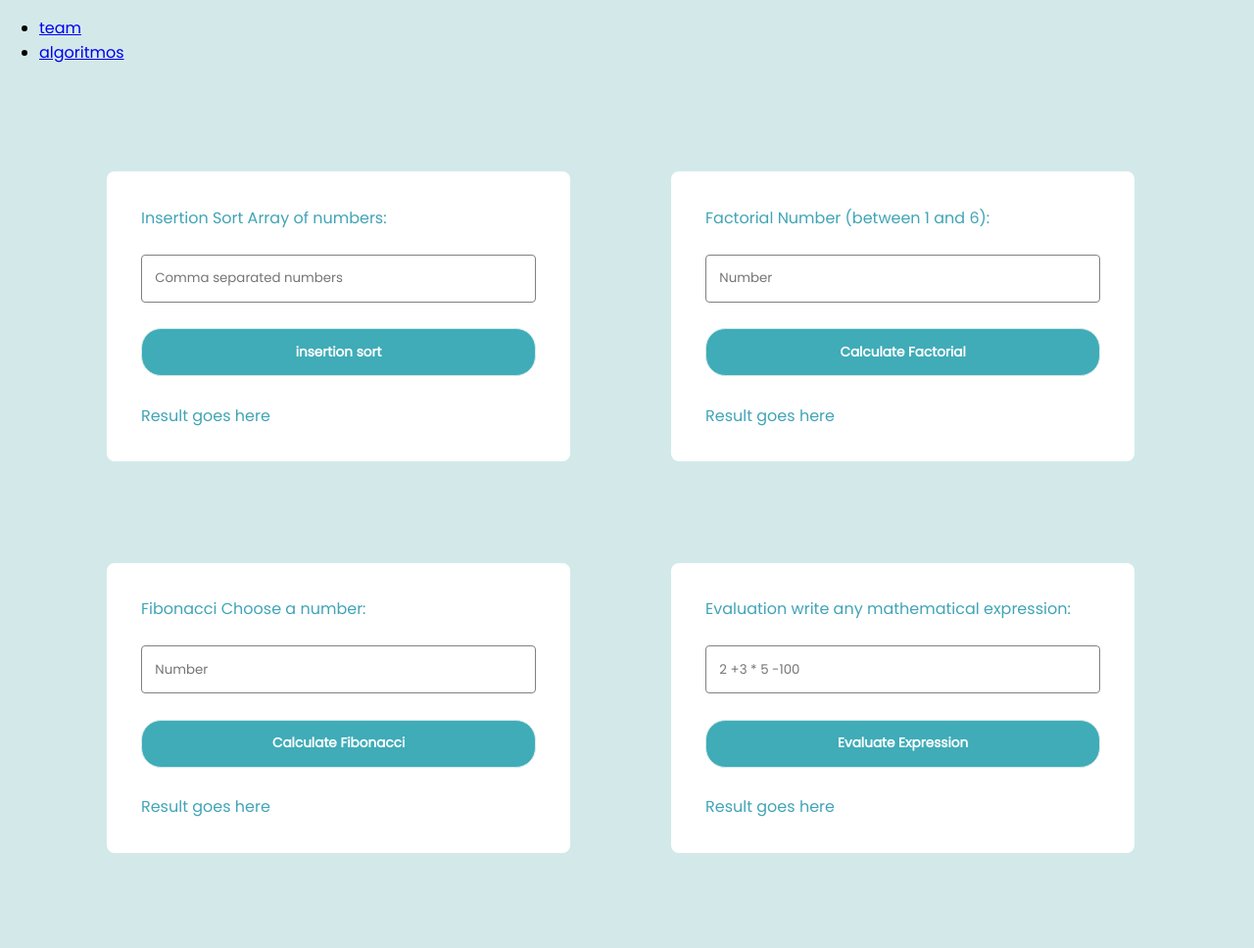
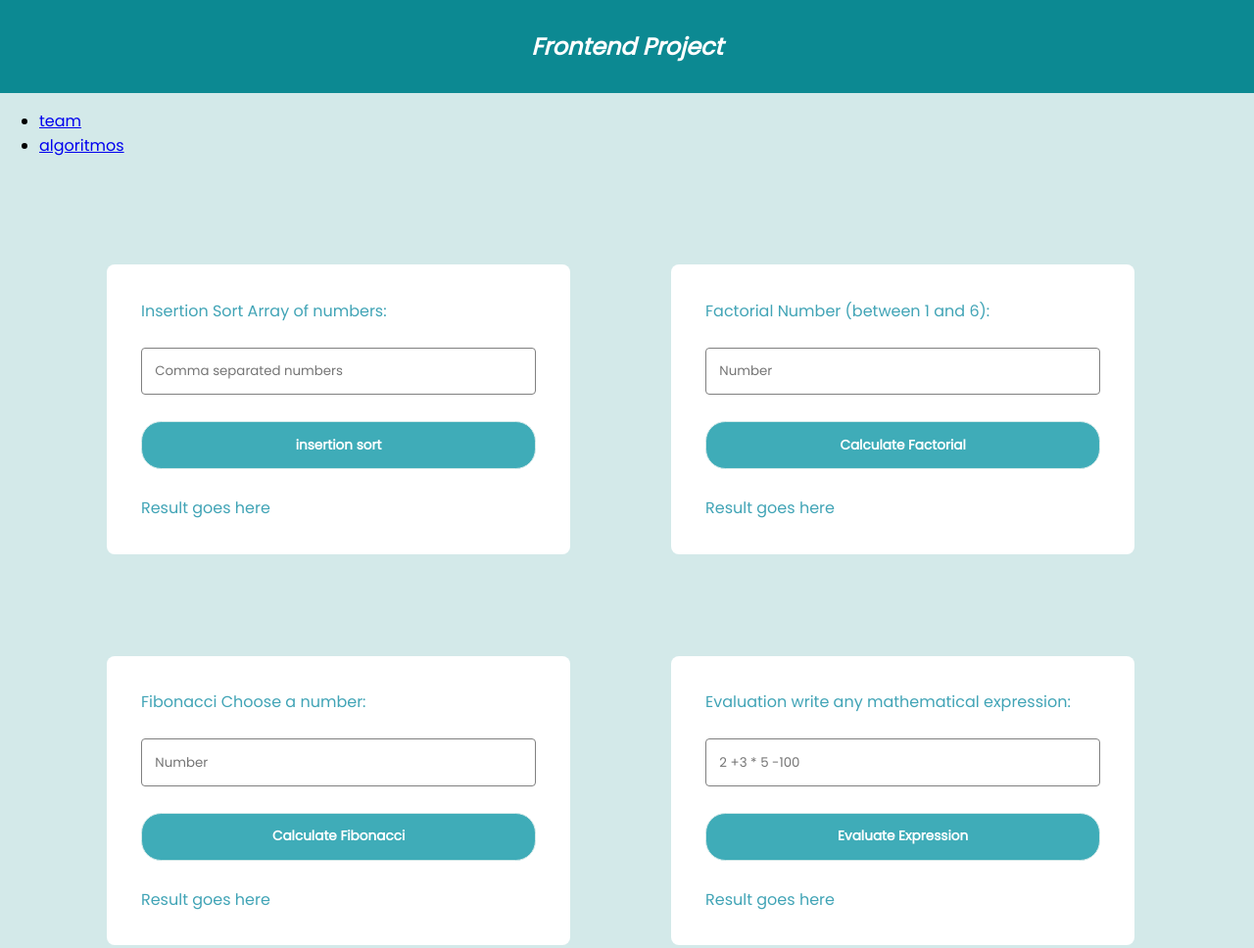
Before and after one commit to UCSP-CS2B1/frontend-laboratory-grupo-7, a website: page pages/index2.html in a window 1280 px wide. Shown: the whole page at 98% size. Before the commit the page ends 922 px from the top, so only its background shows below. Drawn offline with nearby package versions, Linux system fonts and the light colour scheme; files whose address does not match are found by name.

Commit message:
Titulo:frontend project

```diff
--- a/css/style2.css
+++ b/css/style2.css
@@ -6,6 +6,19 @@ body {
     font-family: "poppins";
 }
 
+#Titulo{
+    color: white;
+    margin: 0 auto;
+    background-color: rgb(12, 137, 146);
+    width : 300 px;
+    height: 50 px;
+    padding-block: 10px;
+    text-align: center;
+
+    font-size: 15 px;
+    font-style: italic;
+
+    }
 /*Login section style*/
 
 section {
--- a/pages/index2.html
+++ b/pages/index2.html
@@ -7,6 +7,9 @@
      </head>
 
     <body>
+      <div id="Titulo">
+         <h2>Frontend Project</h2>
+     </div>
 
     <header>
       <div class="menu">
```
